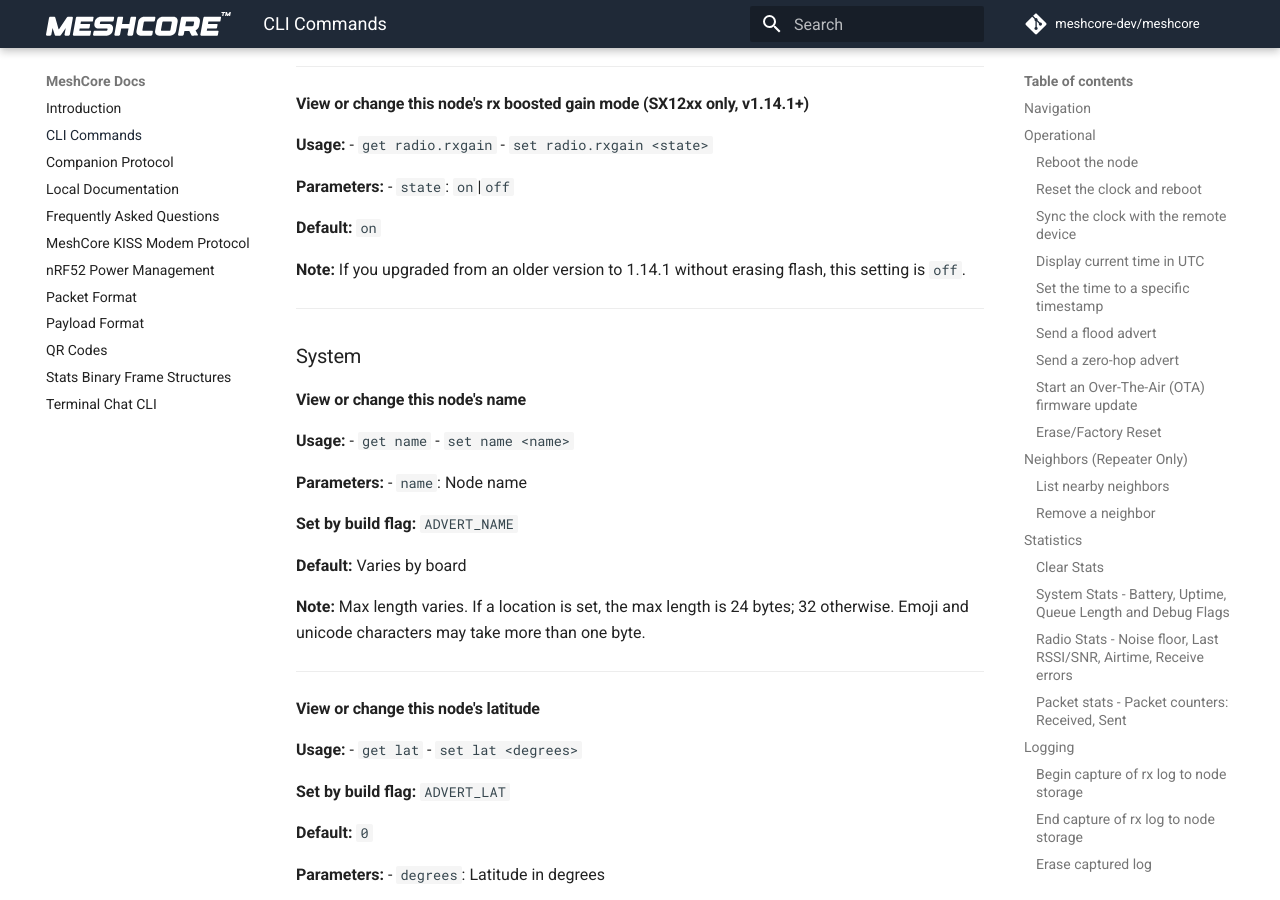
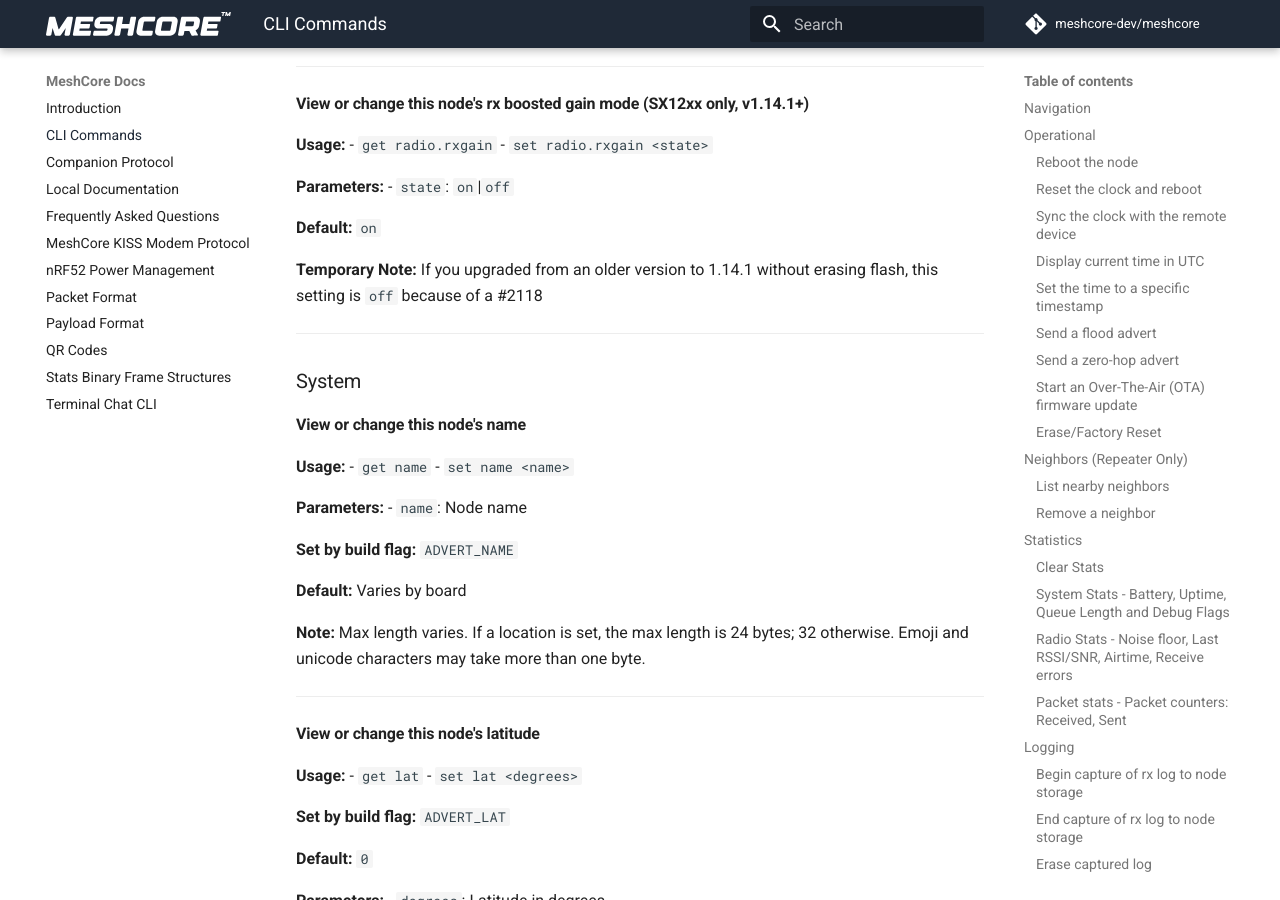
Before and after one commit to JacekVV/MeshCore-Hydra, an MkDocs documentation site: the page built from docs/cli_commands.md, in a window 1280 px wide and 900 px high, scrolled down 5460 px. Built offline with MkDocs 1.6.1 and Material for MkDocs 9.7.7, drawn with Linux system fonts in a browser that asks for light colours; comment, search, counter and statistics services are not loaded.

Commit message:
Update note for upgrade to version 1.14.1
Clarify note regarding upgrade from older version.

```diff
--- a/docs/cli_commands.md
+++ b/docs/cli_commands.md
@@ -250,7 +250,7 @@ This document provides an overview of CLI commands that can be sent to MeshCore
 
 **Default:** `on`
 
-**Note:** If you upgraded from an older version to 1.14.1 without erasing flash, this setting is `off`.
+**Temporary Note:** If you upgraded from an older version to 1.14.1 without erasing flash, this setting is `off` because of a #2118
 
 ---
 
```
